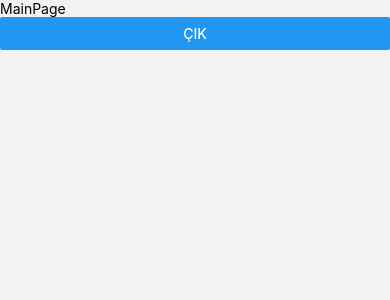
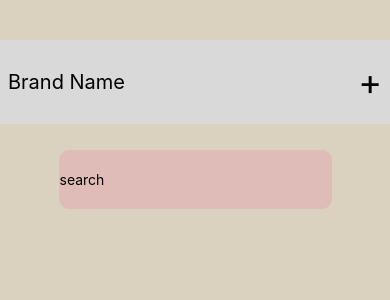
Before and after one commit to SalimCanTetiker/Challenge, a React Native app: screen /Main in a window 390 px wide. Shown: the top 300 px of the page. Built offline with nearby package versions, Linux system fonts and the light colour scheme.

Commit message:
Main page created

```diff
--- a/package.json
+++ b/package.json
@@ -18,6 +18,7 @@
     "formik": "^2.4.6",
     "react": "18.2.0",
     "react-native": "0.74.2",
+    "react-native-modal": "^13.0.1",
     "react-native-safe-area-context": "^4.10.4",
     "react-native-screens": "^3.31.1",
     "react-native-url-polyfill": "^2.0.0"
--- /dev/null
+++ b/src/components/AddComponent/AddComponent.style.ts
@@ -0,0 +1,24 @@
+import { StyleSheet, Dimensions } from "react-native";
+
+const { height } = Dimensions.get("window")
+
+const styles = StyleSheet.create({
+    container: {
+        flexDirection: "row",
+        justifyContent: "space-between",
+        backgroundColor: "#d9d9d9",
+        height: height * 0.1
+    },
+    view: {
+        justifyContent: "center",
+        margin: 8
+    },
+    text: {
+        fontSize: 20
+    },
+    plus: {
+        fontSize: 36
+    },
+})
+
+export default styles
--- /dev/null
+++ b/src/components/AddComponent/AddComponent.tsx
@@ -0,0 +1,37 @@
+import { View, Text, Pressable, Button } from 'react-native'
+import React, {useState} from 'react'
+
+import Modal from "react-native-modal";
+
+import styles from './AddComponent.style'
+
+const AddComponent = () => {
+
+    const [isModalVisible, setModalVisible] = useState(false);
+
+    const toggleModal = () => {
+      setModalVisible(!isModalVisible);
+    };
+
+    return (
+        <View style={styles.container}>
+            <View style={styles.view}>
+                <Text style={styles.text}>Brand Name</Text>
+            </View>
+            <View style={styles.view}>
+                <Pressable onPress={toggleModal}>
+                    <Text style={styles.plus}>+</Text>
+                </Pressable>
+            </View>
+            <Modal isVisible={isModalVisible}>
+          <View style={{ flex: 1, backgroundColor: 'pink' }}>
+            <Text>Hello!</Text>
+
+            <Button title="Hide modal" onPress={toggleModal} />
+          </View>
+        </Modal>
+        </View>
+    )
+}
+
+export default AddComponent
--- /dev/null
+++ b/src/components/Search/Search.style.ts
@@ -0,0 +1,15 @@
+import { StyleSheet, Dimensions } from "react-native";
+
+const { height, width } = Dimensions.get("window")
+const styles = StyleSheet.create({
+    search: {
+        borderWidth: 1,
+        borderRadius: 10,
+        borderColor: '#e0bcb8',
+        backgroundColor: '#e0bcb8',
+        height: height * 0.07,
+        width: width * 0.7
+    }
+})
+
+export default styles
--- /dev/null
+++ b/src/components/Search/Search.tsx
@@ -0,0 +1,16 @@
+import { View, TextInput } from 'react-native'
+import React from 'react'
+import styles from './Search.style'
+
+const Search = () => {
+  return (
+    <View>
+        <TextInput
+        style={styles.search}
+        placeholder='search'
+        />
+    </View>
+  )
+}
+
+export default Search
--- /dev/null
+++ b/src/screen/MainPage/MainPage.style.ts
@@ -0,0 +1,21 @@
+import { StyleSheet, Dimensions } from "react-native";
+
+const {width} = Dimensions.get("window")
+
+const styles = StyleSheet.create({
+    container: {
+        flex: 1,
+        backgroundColor: '#dad1bf'
+    },
+    add: {
+        position: "absolute",
+        marginTop: 40,
+        width: width
+    },
+    search: {
+        marginTop: 150,
+        alignItems: "center"
+    }
+})
+
+export default styles
--- a/src/screen/MainPage/MainPage.tsx
+++ b/src/screen/MainPage/MainPage.tsx
@@ -1,30 +1,20 @@
-import { View, Text, Button } from 'react-native'
+import { View } from 'react-native'
 import React from 'react'
-import { supabase } from '../../supabaseClient'
-import { useNavigation } from '@react-navigation/native'
+
+import styles from './MainPage.style'
+
+import AddComponent from '../../components/AddComponent/AddComponent'
+import Search from '../../components/Search/Search'
 
 const MainPage = () => {
-
-  const navigation = useNavigation()
-
-  const signOut = async () => {
-    const { error } = await supabase.auth.signOut();
-    if (error) {
-      console.log('error')
-    } else {
-      console.log('succes')
-    }
-    try {
-      navigation.navigate('Login')
-    } catch (e) {
-      console.log(e)
-    }
-  }
-
   return (
-    <View>
-      <Text>MainPage</Text>
-      <Button title='Çık' onPress={signOut} />
+    <View style={styles.container}>
+      <View style={styles.add}>
+        <AddComponent />
+      </View>
+      <View style={styles.search}>
+        <Search/>
+      </View>
     </View>
   )
 }
```
Also changed, not shown: 1 other file (tests, documents, lock files or other folders).
